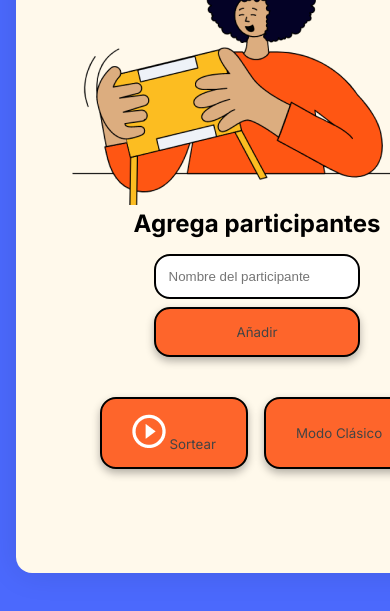
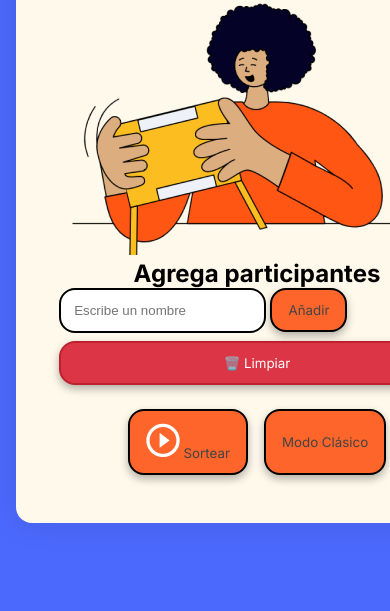
Before and after one commit to Darth23/amigo-secreto, a plain HTML site: page index.html in a window 390 px wide. Shown: the part 199-810 px from the top of the page. Drawn offline with Linux system fonts and the light colour scheme.

Commit message:
improve fiexs

```diff
--- a/app.js
+++ b/app.js
@@ -138,7 +138,30 @@ const App = {
         errorDiv.textContent = mensaje;
         errorDiv.style.display = 'block';
         setTimeout(() => errorDiv.style.display = 'none', 3000);
+    },
+
+    limpiarLista() {
+        if (State.participantes.length === 0) return;
+
+        if (confirm('¿Estás seguro de querer borrar toda la lista?\n¡Esta acción no se puede deshacer!')) {
+            State.participantes = [];
+            this.reiniciarSorteo();
+            this.actualizarUI();
+            Utils.DOM.input.focus();
+            this.mostrarNotificacion('Lista borrada exitosamente');
+        }
+    },
+    mostrarNotificacion(mensaje) {
+        const notificacion = document.createElement('div');
+        notificacion.className = 'notification';
+        notificacion.textContent = mensaje;
+        document.body.appendChild(notificacion);
+
+        setTimeout(() => {
+            notificacion.remove();
+        }, 2000);
     }
 };
 
+window.App = App;
 App.init();
--- a/index.html
+++ b/index.html
@@ -19,10 +19,12 @@
 
         <section class="input-section">
             <h2>Agrega participantes</h2>
-            <div class="input-group">
-                <input type="text" id="amigo" placeholder="Nombre del participante">
-                <button onclick="App.agregarAmigo()">Añadir</button>
-            </div>
+            <div class="input-wrapper">
+                <input type="text" id="amigo" class="input-name" placeholder="Escribe un nombre">
+                <button class="button-add" onclick="App.agregarAmigo()">Añadir</button>
+                <button class="button-clear" onclick="App.limpiarLista()" aria-label="Limpiar lista completa">
+                    🗑️ Limpiar
+                </button>
 
                 <ul id="listaAmigos"></ul>
                 <div id="errorMsg" class="error-message"></div>
--- a/style.css
+++ b/style.css
@@ -48,8 +48,20 @@ input {
     border-radius: 1rem 0 0 1rem;
 }
 
+.button-delete {
+    padding: 5px 4px;
+    border: 1px solid #000;
+    border-radius: 0.5rem;
+    box-shadow: 0 2px 5px rgba(0, 0, 0, 0.3);
+    color: var(--color-text);
+    cursor: pointer;
+    font-family: "Inter", sans-serif;
+    background-color: var(--color-button);
+    transition: var(--transition);
+}
+
 button {
-    padding: 15px 30px;
+    padding: 14px 29px;
     border: 2px solid #000;
     border-radius: 1rem;
     box-shadow: 0 4px 8px rgba(0, 0, 0, 0.3);
@@ -148,3 +160,46 @@ button {
     flex-direction: column;
     align-items: center;
 }
+
+/* Estilos para el nuevo botón */
+.button-clear {
+    background: #dc3545;
+    color: white;
+    border-color: #bd2130;
+    margin-left: 0.5rem;
+    transition: filter 0.3s ease;
+}
+
+.button-clear:hover {
+    background: #ef0f25;
+    filter: brightness(1.1);
+}
+
+/* Ajustar disposición de botones */
+.input-wrapper {
+    gap: 0.3rem;
+
+    button {
+        flex-shrink: 0;
+        padding: 0.75rem 1rem;
+    }
+}
+
+/* Responsive para móviles */
+@media (max-width: 480px) {
+    .input-wrapper {
+        flex-wrap: wrap;
+
+        .button-add,
+        .button-clear {
+            flex: 1 1 45%;
+            margin-left: 0;
+        }
+
+        .button-clear {
+            order: 3;
+            margin-top: 0.5rem;
+            width: 100%;
+        }
+    }
+}
```
Lines whose indentation alone changed are shown as unchanged.
